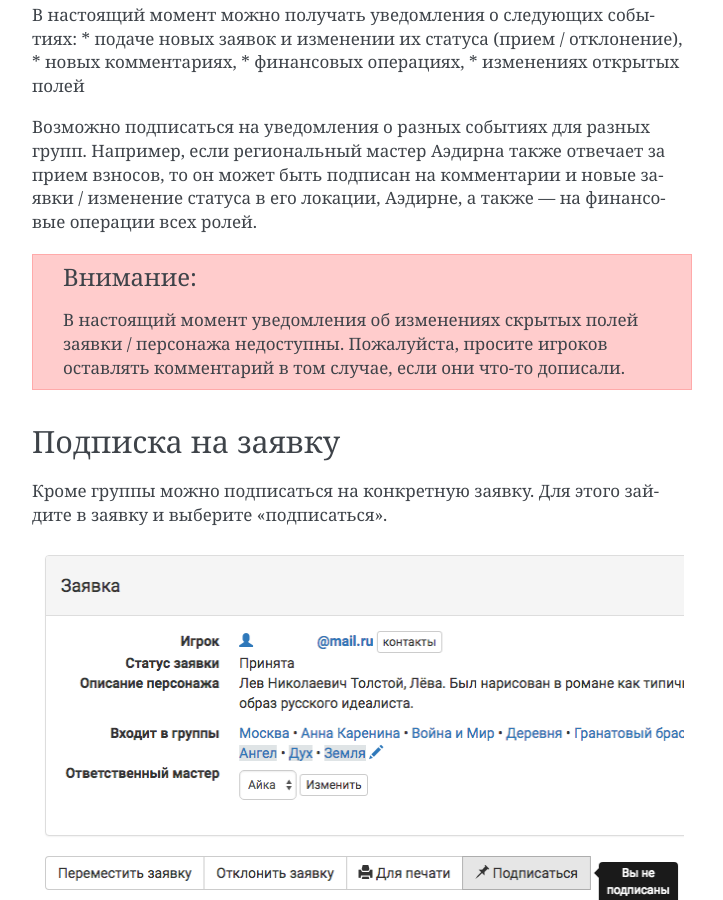
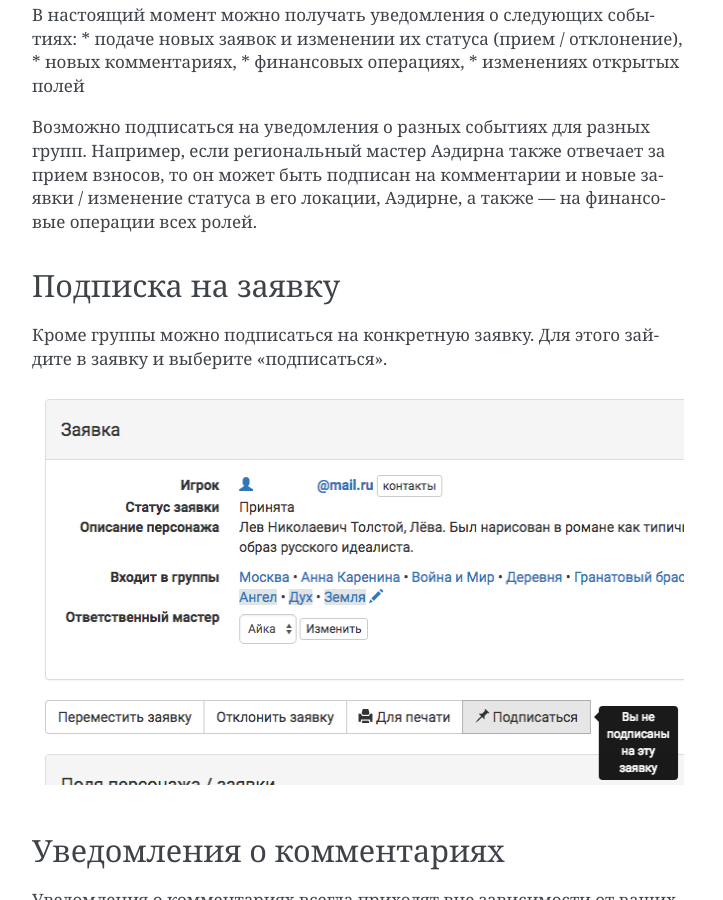
Before and after one commit to joinrpg/joinrpg-docs, a Sphinx documentation site: the page built from docs/groups/notifications.rst, in a window 1280 px wide and 900 px high, scrolled down 859 px. Shown: the whole window, without its empty margins (388-1111 px from the left). Built offline with Sphinx 7.4.7, drawn with Linux system fonts in a browser that asks for light colours; pages that are not in the unit, such as notebooks, are missing from menus.

Commit message:
Update notifications.rst

```diff
--- a/docs/groups/notifications.rst
+++ b/docs/groups/notifications.rst
@@ -28,8 +28,6 @@
 
 Возможно подписаться на уведомления о разных событиях для разных групп. Например, если региональный мастер Аэдирна также отвечает за прием взносов, то он может быть подписан на комментарии и новые заявки / изменение статуса в его локации, Аэдирне, а также — на финансовые операции всех ролей.
 
-.. attention:: В настоящий момент уведомления об изменениях скрытых полей заявки / персонажа недоступны. Пожалуйста, просите игроков оставлять комментарий в том случае, если они что-то дописали.
-
 Подписка на заявку
 -------------------
 Кроме группы можно подписаться на конкретную заявку.
```
